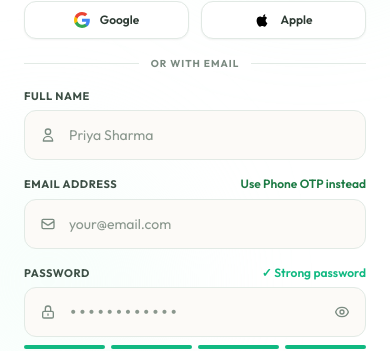
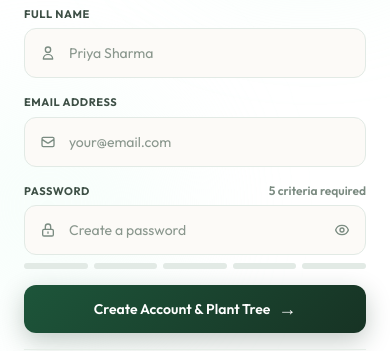
Before and after one commit to The-ASH-Corp/plant-on-agro, a Next.js app in the folder frontend/: page /register in a window 390 px wide. Shown: the part 493-844 px from the top of the page. Built offline with nearby package versions, Linux system fonts and the light colour scheme.

Commit message:
refactor: remove phone auth and add detailed password criteria validation in AuthForm component

```diff
--- a/frontend/components/auth/AuthForm.tsx
+++ b/frontend/components/auth/AuthForm.tsx
@@ -1,6 +1,6 @@
 "use client";
 
-import { useState } from "react";
+import { useState, useEffect } from "react";
 
 export type AuthMode = "login" | "register";
 
@@ -17,46 +17,87 @@ interface AuthFormProps {
 
 export function AuthForm({ mode, onToggleMode, onSubmit }: AuthFormProps) {
   const [email, setEmail] = useState("");
-  const [phoneNumber, setPhoneNumber] = useState("");
-  const [usePhone, setUsePhone] = useState(false);
   const [password, setPassword] = useState("");
   const [showPassword, setShowPassword] = useState(false);
   const [name, setName] = useState("");
   const [submitted, setSubmitted] = useState(false);
 
-  // Dynamic password strength calculation
-  const getPasswordStrength = () => {
-    if (!password) return 0;
-    let score = 0;
-    if (password.length >= 6) score += 1;
-    if (password.length >= 8) score += 1;
-    if (/[A-Z]/.test(password) || /[0-9]/.test(password)) score += 1;
-    if (/[^A-Za-z0-9]/.test(password) && password.length >= 8) score += 1;
-    return Math.min(score, 4);
+  // Clear password & error states whenever switching between login and register
+  useEffect(() => {
+    setPassword("");
+    setSubmitted(false);
+    setShowPassword(false);
+  }, [mode]);
+
+  const handleTabSwitch = (newMode: AuthMode) => {
+    if (newMode !== mode) {
+      setPassword("");
+      setSubmitted(false);
+      setShowPassword(false);
+      onToggleMode(newMode);
+    }
   };
 
-  const strength = getPasswordStrength();
+  // 5 Password Criteria Checks
+  const criteriaList = [
+    {
+      id: "capital",
+      label: "A capital letter (A-Z)",
+      shortLabel: "Capital letter",
+      met: /[A-Z]/.test(password),
+    },
+    {
+      id: "small",
+      label: "A small letter (a-z)",
+      shortLabel: "Small letter",
+      met: /[a-z]/.test(password),
+    },
+    {
+      id: "special",
+      label: "A special symbol (!@#$...)",
+      shortLabel: "Special symbol",
+      met: /[^A-Za-z0-9]/.test(password),
+    },
+    {
+      id: "number",
+      label: "A number (0-9)",
+      shortLabel: "Number",
+      met: /[0-9]/.test(password),
+    },
+    {
+      id: "length",
+      label: "Length of 8 letters",
+      shortLabel: "8+ letters",
+      met: password.length >= 8,
+    },
+  ];
+
+  const metCount = criteriaList.filter((c) => c.met).length;
 
   const handleSubmit = (e: React.FormEvent) => {
     e.preventDefault();
     setSubmitted(true);
+    if (mode === "register" && metCount < 5) {
+      return;
+    }
     if (onSubmit) {
       onSubmit({
         mode,
         name: mode === "register" ? name : undefined,
-        email: usePhone ? phoneNumber : email,
+        email,
         password,
       });
     }
   };
 
   return (
-    <div className="w-full md:w-7/12 lg:w-1/2 min-h-screen flex flex-col justify-center px-6 sm:px-10 py-10 overflow-y-auto bg-white relative">
-      {/* Subtle ambient mint glows matching reference design */}
-      <div className="absolute top-0 right-0 w-80 h-80 rounded-full bg-[#d1fae5]/35 blur-3xl pointer-events-none -mr-20 -mt-20" />
-      <div className="absolute top-1/2 left-0 w-64 h-64 rounded-full bg-[#ecfdf5]/40 blur-3xl pointer-events-none -ml-20" />
+    <div className="w-full md:w-7/12 lg:w-1/2 h-full md:h-screen flex flex-col px-6 sm:px-10 py-6 sm:py-8 md:py-10 overflow-y-auto overflow-x-hidden bg-white relative">
+      <div className="absolute inset-0 overflow-hidden pointer-events-none">
+        <div className="absolute top-0 right-0 w-80 h-80 rounded-full bg-[#d1fae5]/35 blur-3xl -mr-20 -mt-20" />
+        <div className="absolute top-1/2 left-0 w-64 h-64 rounded-full bg-[#ecfdf5]/40 blur-3xl -ml-20" />
+      </div>
 
-      <div className="max-w-[430px] w-full mx-auto relative z-10 flex flex-col gap-5">
+      <div className="max-w-[430px] w-full mx-auto relative z-10 flex flex-col gap-4 sm:gap-5 my-auto">
 
 
         {/* Heading & Subtitle */}
@@ -78,7 +119,7 @@ export function AuthForm({ mode, onToggleMode, onSubmit }: AuthFormProps) {
         <div className="p-1 rounded-2xl bg-[#eef3f0] flex items-center border border-[#e1e9e4]">
           <button
             type="button"
-            onClick={() => onToggleMode("register")}
+            onClick={() => handleTabSwitch("register")}
             className={`flex-1 py-2.5 px-3 rounded-xl text-xs sm:text-sm font-semibold transition-all duration-200 flex items-center justify-center gap-2 cursor-pointer ${
               mode === "register"
                 ? "bg-white text-[#173324] shadow-sm"
@@ -104,7 +145,7 @@ export function AuthForm({ mode, onToggleMode, onSubmit }: AuthFormProps) {
           </button>
           <button
             type="button"
-            onClick={() => onToggleMode("login")}
+            onClick={() => handleTabSwitch("login")}
             className={`flex-1 py-2.5 px-3 rounded-xl text-xs sm:text-sm font-semibold transition-all duration-200 flex items-center justify-center gap-2 cursor-pointer ${
               mode === "login"
                 ? "bg-white text-[#173324] shadow-sm"
@@ -209,38 +250,14 @@ export function AuthForm({ mode, onToggleMode, onSubmit }: AuthFormProps) {
             </div>
           )}
 
-          {/* Email / Phone Field */}
+          {/* Email Address Field */}
           <div>
-            <div className="flex items-center justify-between mb-1.5">
-              <label className="text-[11px] font-bold text-[#3d4f45] uppercase tracking-wider block">
-                {usePhone ? "PHONE NUMBER" : "EMAIL ADDRESS"}
+            <label className="text-[11px] font-bold text-[#3d4f45] uppercase tracking-wider mb-1.5 block">
+              EMAIL ADDRESS
             </label>
-              <button
-                type="button"
-                onClick={() => setUsePhone(!usePhone)}
-                className="text-xs font-semibold text-[#1b7a43] hover:underline cursor-pointer"
-              >
-                {usePhone ? "Use Email instead" : "Use Phone OTP instead"}
-              </button>
-            </div>
 
             <div className="relative flex items-center">
               <span className="absolute left-4 text-[#7b8c82]">
-                {usePhone ? (
-                  <svg
-                    className="w-4 h-4"
-                    fill="none"
-                    stroke="currentColor"
-                    viewBox="0 0 24 24"
-                  >
-                    <path
-                      strokeLinecap="round"
-                      strokeLinejoin="round"
-                      strokeWidth="2"
-                      d="M3 5a2 2 0 012-2h3.28a1 1 0 01.948.684l1.498 4.493a1 1 0 01-.502 1.21l-2.257 1.13a11.042 11.042 0 005.516 5.516l1.13-2.257a1 1 0 011.21-.502l4.493 1.498a1 1 0 01.684.949V19a2 2 0 01-2 2h-1C9.716 21 3 14.284 3 6V5z"
-                    />
-                  </svg>
-                ) : (
                 <svg
                   className="w-4 h-4"
                   fill="none"
@@ -254,18 +271,13 @@ export function AuthForm({ mode, onToggleMode, onSubmit }: AuthFormProps) {
                     d="M3 8l7.89 5.26a2 2 0 002.22 0L21 8M5 19h14a2 2 0 002-2V7a2 2 0 00-2-2H5a2 2 0 00-2 2v10a2 2 0 002 2z"
                   />
                 </svg>
-                )}
               </span>
               <input
-                type={usePhone ? "tel" : "email"}
+                type="email"
                 required
-                value={usePhone ? phoneNumber : email}
-                onChange={(e) =>
-                  usePhone
-                    ? setPhoneNumber(e.target.value)
-                    : setEmail(e.target.value)
-                }
-                placeholder={usePhone ? "+91 98765 43210" : "your@email.com"}
+                value={email}
+                onChange={(e) => setEmail(e.target.value)}
+                placeholder="your@email.com"
                 className="w-full pl-11 pr-4 py-3.5 rounded-xl text-sm outline-none transition-all"
                 style={{
                   border: "1.5px solid #e2eae5",
@@ -285,8 +297,20 @@ export function AuthForm({ mode, onToggleMode, onSubmit }: AuthFormProps) {
                 PASSWORD
               </label>
               {mode === "register" ? (
-                <span className="text-xs font-semibold text-[#10b981] flex items-center gap-1">
-                  ✓ Strong password
+                <span
+                  className={`text-xs font-semibold flex items-center gap-1 transition-colors duration-200 ${
+                    metCount === 5
+                      ? "text-[#10b981]"
+                      : metCount > 0
+                      ? "text-[#1b7a43]"
+                      : "text-[#7a8a80]"
+                  }`}
+                >
+                  {metCount === 5
+                    ? "✓ All 5 criteria met"
+                    : password.length > 0
+                    ? `${metCount}/5 criteria met`
+                    : "5 criteria required"}
                 </span>
               ) : (
                 <button
@@ -319,8 +343,10 @@ export function AuthForm({ mode, onToggleMode, onSubmit }: AuthFormProps) {
                 required
                 value={password}
                 onChange={(e) => setPassword(e.target.value)}
-                placeholder="••••••••••••"
-                className="w-full pl-11 pr-11 py-3.5 rounded-xl text-sm outline-none transition-all tracking-wider font-mono"
+                placeholder={mode === "register" ? "Create a password" : "Enter your password"}
+                className={`w-full pl-11 pr-11 py-3.5 rounded-xl text-sm outline-none transition-all ${
+                  password ? "tracking-wider font-mono" : ""
+                }`}
                 style={{
                   border: "1.5px solid #e2eae5",
                   color: "#173324",
@@ -333,6 +359,7 @@ export function AuthForm({ mode, onToggleMode, onSubmit }: AuthFormProps) {
                 type="button"
                 onClick={() => setShowPassword(!showPassword)}
                 className="absolute right-4 text-[#7b8c82] hover:text-[#173324] cursor-pointer"
+                aria-label={showPassword ? "Hide password" : "Show password"}
               >
                 {showPassword ? (
                   <svg
@@ -372,29 +399,69 @@ export function AuthForm({ mode, onToggleMode, onSubmit }: AuthFormProps) {
               </button>
             </div>
 
-            {/* Password Strength Meter (4 green segments matching image) */}
-            <div className="grid grid-cols-4 gap-1.5 mt-2">
+            {/* 5-Criteria Green Indicator Bars & Validation (Only in Register Mode) */}
+            {mode === "register" && (
+              <>
+                <div className="grid grid-cols-5 gap-1.5 mt-2">
+                  {criteriaList.map((c, idx) => (
                     <div
-                className={`h-1 rounded-full transition-all duration-300 ${
-                  strength >= 1 || !password ? "bg-[#10b981]" : "bg-[#d1fae5]"
+                      key={c.id}
+                      title={`Criteria ${idx + 1}: ${c.label} (${c.met && password.length > 0 ? "Achieved" : "Not met"})`}
+                      className={`h-1.5 rounded-full transition-all duration-300 ${
+                        password.length > 0 && c.met
+                          ? "bg-[#10b981] shadow-[0_0_6px_rgba(16,185,129,0.5)]"
+                          : "bg-[#e2eae5]"
                       }`}
                     />
+                  ))}
+                </div>
+
+                {/* Real-time 5 Criteria Feedback while typing */}
+                {password.length > 0 && (
+                  <div className="mt-2.5 p-2.5 rounded-xl bg-[#f7faf8] border border-[#e2eae5] text-[11px] transition-all duration-200">
+                    <div className="flex items-center justify-between mb-1.5">
+                      <span className="font-semibold text-[#3d4f45]">
+                        5 Password Criteria:
+                      </span>
+                      <span
+                        className={`font-semibold ${
+                          metCount === 5 ? "text-[#10b981]" : "text-[#7a8a80]"
+                        }`}
+                      >
+                        {metCount}/5 achieved
+                      </span>
+                    </div>
+                    <div className="grid grid-cols-1 sm:grid-cols-2 gap-x-3 gap-y-1">
+                      {criteriaList.map((c, idx) => (
                         <div
-                className={`h-1 rounded-full transition-all duration-300 ${
-                  strength >= 2 || !password ? "bg-[#10b981]" : "bg-[#d1fae5]"
+                          key={c.id}
+                          className={`flex items-center gap-1.5 transition-colors duration-200 ${
+                            c.met ? "text-[#10b981] font-medium" : "text-[#7a8a80]"
                           }`}
-              />
-              <div
-                className={`h-1 rounded-full transition-all duration-300 ${
-                  strength >= 3 || !password ? "bg-[#10b981]" : "bg-[#d1fae5]"
+                        >
+                          <span
+                            className={`w-3.5 h-3.5 rounded-full flex items-center justify-center text-[9px] font-bold shrink-0 transition-all duration-200 ${
+                              c.met
+                                ? "bg-[#10b981] text-white"
+                                : "bg-[#e2eae5] text-[#7a8a80]"
                             }`}
-              />
-              <div
-                className={`h-1 rounded-full transition-all duration-300 ${
-                  strength >= 4 || !password ? "bg-[#10b981]" : "bg-[#d1fae5]"
-                }`}
-              />
+                          >
+                            {c.met ? "✓" : (idx + 1).toString()}
+                          </span>
+                          <span>{c.label}</span>
                         </div>
+                      ))}
+                    </div>
+                  </div>
+                )}
+
+                {submitted && metCount < 5 && (
+                  <p className="text-xs text-red-600 mt-1.5 font-medium">
+                    Please fulfill all 5 password criteria before proceeding.
+                  </p>
+                )}
+              </>
+            )}
           </div>
           {/* Main Action Button */}
           <button
--- a/frontend/components/auth/AuthView.tsx
+++ b/frontend/components/auth/AuthView.tsx
@@ -65,8 +65,8 @@ export function AuthView({
   };
 
   const containerClasses = isModal
-    ? "fixed inset-0 z-50 flex flex-col md:flex-row bg-[#fff]"
-    : "relative w-full min-h-screen flex flex-col md:flex-row bg-[#fff]";
+    ? "fixed inset-0 z-50 flex flex-col md:flex-row bg-[#fff] overflow-hidden"
+    : "relative w-full min-h-screen md:h-screen flex flex-col md:flex-row bg-[#fff] overflow-x-hidden md:overflow-hidden";
 
   return (
     <div className={containerClasses}>
--- a/frontend/components/auth/AuthVisualSide.tsx
+++ b/frontend/components/auth/AuthVisualSide.tsx
@@ -11,7 +11,7 @@ interface AuthVisualSideProps {
 
 export function AuthVisualSide({ onBack }: AuthVisualSideProps) {
   return (
-    <div className="relative w-full md:w-5/12 lg:w-1/2 h-56 sm:h-64 md:h-full md:min-h-screen overflow-hidden flex flex-col justify-between p-6 md:p-12 shrink-0">
+    <div className="relative w-full md:w-5/12 lg:w-1/2 h-56 sm:h-64 md:h-full md:h-screen overflow-hidden flex flex-col justify-between p-6 md:p-10 lg:p-12 shrink-0">
       {/* Background Image */}
       <img
         src="https://images.unsplash.com/photo-1542601906990-b4d3fb778b09?w=1200&h=1600&fit=crop&auto=format"
```
Lines whose indentation alone changed are shown as unchanged.
